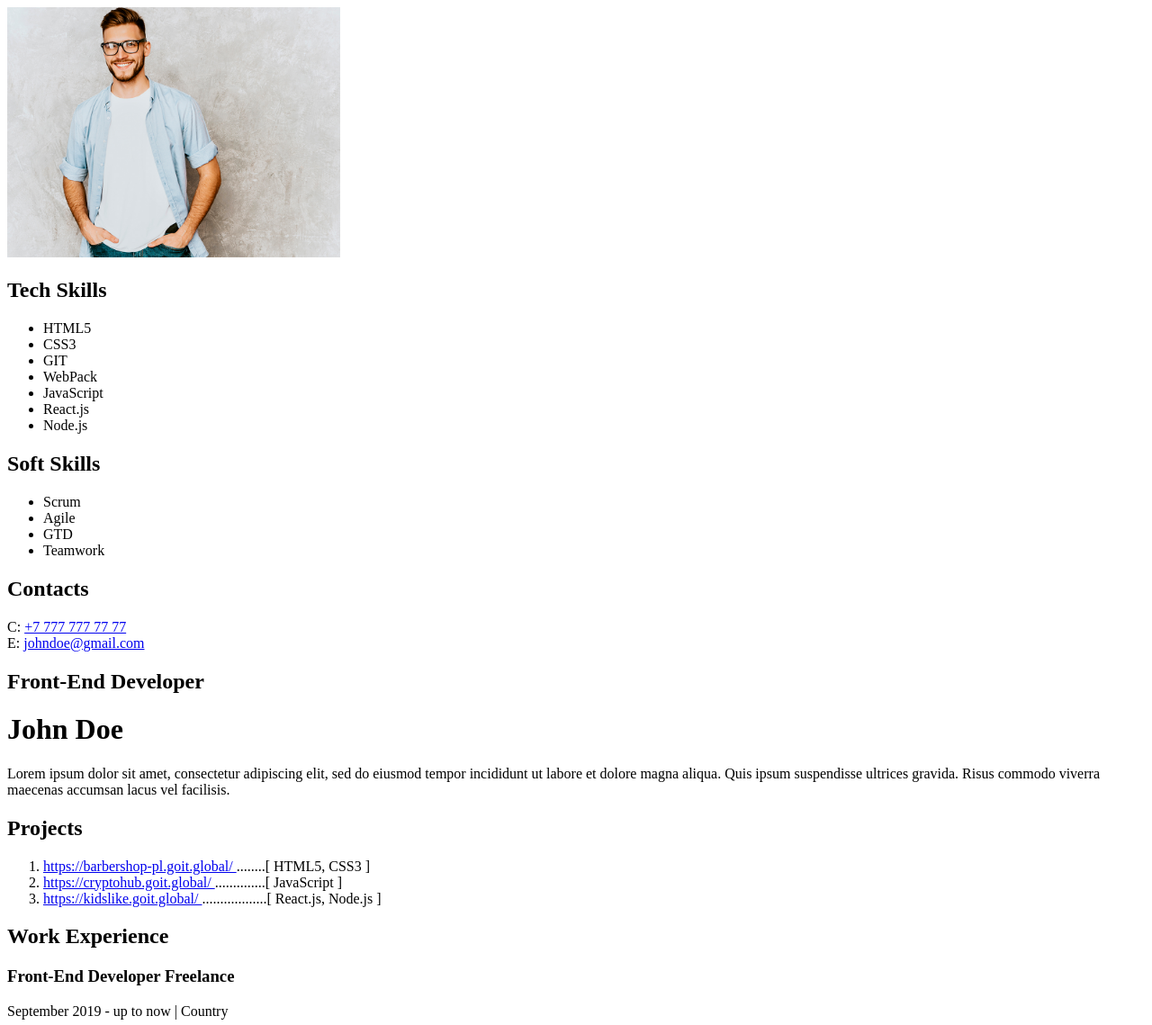
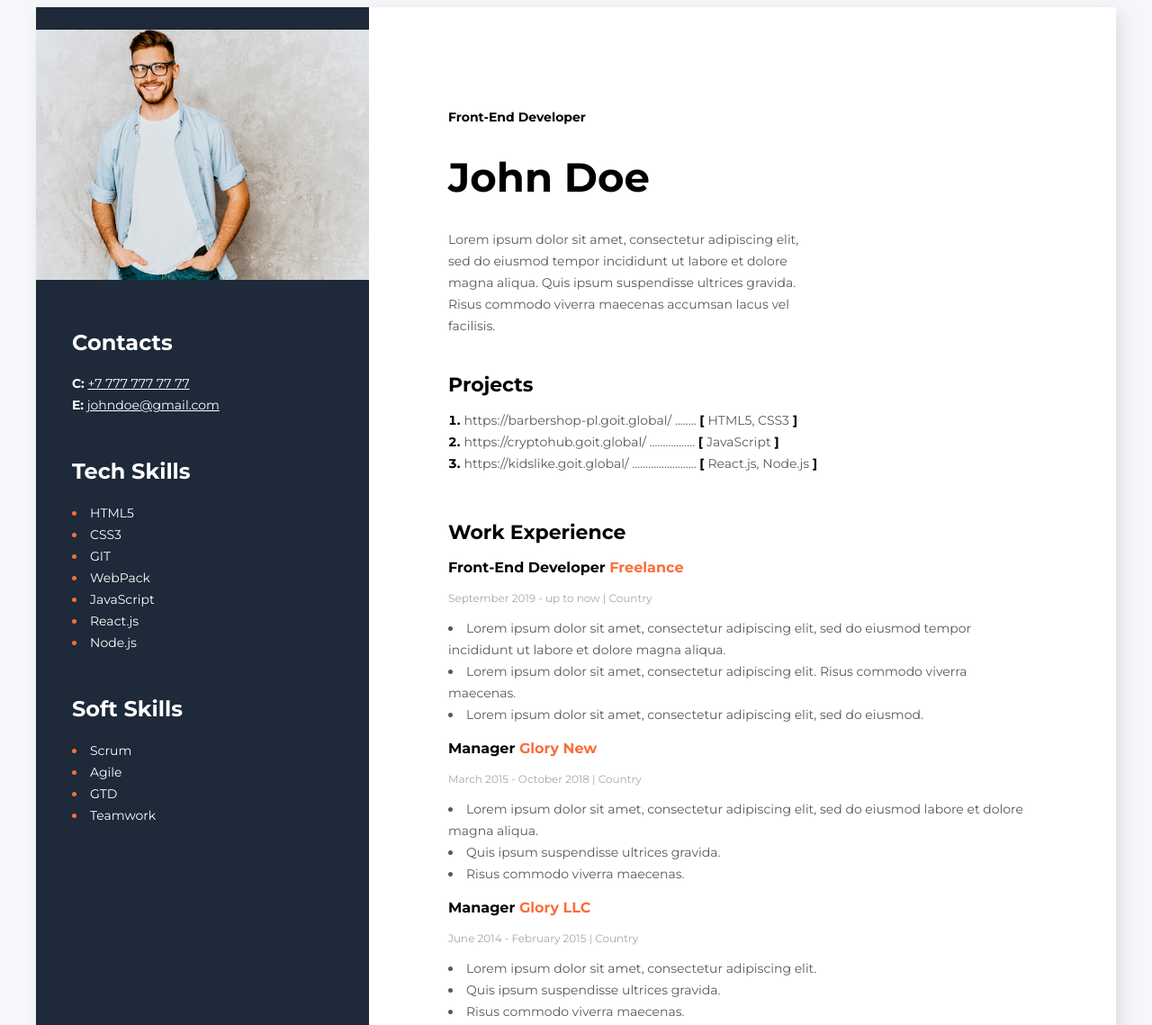
Before and after one commit to JeremiMK/CV-, a plain HTML site: page index.html in a window 1280 px wide. Shown: the top 1139 px of the page at 90% size. Drawn offline with Linux system fonts and the light colour scheme.

Commit message:
Add files via upload

```diff
--- a/index.html
+++ b/index.html
@@ -3,88 +3,60 @@
         <meta lang="pl">
         <meta name="viewport" content = "width-device-width, initial-scale-1.0">
         <title>Moje CV</title>
+
+        <link rel="preconnect" href="https://fonts.googleapis.com">
+        <link rel="preconnect" href="https://fonts.gstatic.com" crossorigin>
+        <link href="https://fonts.googleapis.com/css2?family=Montserrat:wght@400;700&display=swap" rel="stylesheet">
+
+        <link href="style.css" rel="stylesheet" />
     </head>
-    <body>
-        <aside>
-            <img src="photo.jpg" width="370" alt="Zdjęcie Johna Doe" />
-
-            <div>
-                <h2>Tech Skills</h2>
-
-                <ul>
-                    <li>HTML5</li>
-                    <li>CSS3</li>
-                    <li>GIT</li>
-                    <li>WebPack</li>
-                    <li>JavaScript</li>
-                    <li>React.js</li>
-                    <li>Node.js</li>
-                </ul>
-            </div>
-
-            <div>
-                <h2>Soft Skills</h2>
-
-                <ul>
-                    <li>Scrum</li>
-                    <li>Agile</li>
-                    <li>GTD</li>
-                    <li>Teamwork</li>
-                </ul>
-            </div>
-
-            <div>
-                <h2>Contacts</h2>
-
-                <p>
-                    C: <a href="+7 777 777 77 77">+7 777 777 77 77</a> <br />
-                    E: <a href="johndoe@gmail.com">johndoe@gmail.com</a>
-                </p>
-            </div>
-        </aside>
-
+    <body]>
+     <div class="wrapper">
         <main>
-            <div>
-                <h2>Front-End Developer</h2>
+            <div class="main-descprition">
+                <h2 class="job-title">Front-End Developer</h2>
 
                 <h1>John Doe</h1>
 
-                <p>
+                <p class="description">
                     Lorem ipsum dolor sit amet, consectetur adipiscing elit, sed do eiusmod tempor incididunt ut labore et dolore magna aliqua. Quis ipsum suspendisse ultrices gravida. Risus commodo viverra maecenas accumsan lacus vel facilisis.
                 </p>
             </div>
 
-            <div>
-                <h2>Projects</h2>
-                <ol>
+            <div class="projects">
+                <h2 class="header-primary">Projects</h2>
+                <ol class="list-primary">
                     <li>
-                        <a href="https://barbershop-pl.goit.global/">
-                                https://barbershop-pl.goit.global/
-                        </a>........[ HTML5, CSS3 ]
+                        <a class="list-primary-item" href="https://barbershop-pl.goit.global/"
+                        >https://barbershop-pl.goit.global/
+                        </a><span class="list-primary-item">........ </span>
+                        [ <span class="list-primary-item">HTML5, CSS3</span> ]
                     </li>
 
                     <li>
-                        <a href="https://cryptohub.goit.global/">
+                        <a class="list-primary-item" href="https://cryptohub.goit.global/">
                                 https://cryptohub.goit.global/
-                        </a>..............[ JavaScript ]
+                        </a><span class="list-primary-item">................. </span>
+                        [ <span class="list-primary-item">JavaScript</span> ]
                     </li>
 
                     <li>
-                        <a href="https://kidslike.goit.global/">
+                        <a class="list-primary-item" href="https://kidslike.goit.global/">
                                 https://kidslike.goit.global/
-                        </a>..................[ React.js, Node.js ]
+                        </a><span class="list-primary-item">........................ </span>
+                        [ <span class="list-primary-item">React.js, Node.js</span> ]
                     </li>
                 </ol>
             </div>
 
             <div>
-                <h2>Work Experience</h2>
+                <h2 class="header-primary">Work Experience</h2>
 
-                <h3>Front-End Developer Freelance</h3>
+                <h3 class="job">Front-End Developer <span class="highlight">Freelance</span></h3>
 
-                <p>September 2019 - up to now   |   Country</p>
+                <p class="job-date">September 2019 - up to now   |   Country</p>
 
-                <ul>
+                <ul class="job-list">
                     <li>Lorem ipsum dolor sit amet, consectetur adipiscing elit, sed do eiusmod tempor incididunt ut labore et dolore magna aliqua.</li>
 
                     <li>Lorem ipsum dolor sit amet, consectetur adipiscing elit. Risus commodo viverra maecenas.</li>
@@ -94,11 +66,11 @@
             </div>
 
             <div>
-                <h3>Manager Glory New</h3>
+                <h3 class="job">Manager <span class="highlight">Glory New</span></h3>
 
-                <p>March 2015 - October 2018   |   Country</p>
+                <p class="job-date">March 2015 - October 2018   |   Country</p>
 
-                <ul>
+                <ul class="job-list">
                     <li>Lorem ipsum dolor sit amet, consectetur adipiscing elit, sed do eiusmod labore et dolore magna aliqua.</li>
 
                     <li>Quis ipsum suspendisse ultrices gravida.</li>
@@ -108,11 +80,11 @@
             </div>
 
             <div>
-                <h3>Manager Glory LLC</h3>
+                <h3 class="job">Manager <span class="highlight">Glory LLC</span></h3>
 
-                <p>June 2014 - February 2015   |   Country</p>
+                <p class="job-date">June 2014 - February 2015   |   Country</p>
 
-                <ul>
+                <ul class="job-list">
                     <li>Lorem ipsum dolor sit amet, consectetur adipiscing elit.</li>
 
                     <li>Quis ipsum suspendisse ultrices gravida.</li>
@@ -122,15 +94,61 @@
             </div>
 
             <div>
-                <h2>Education</h2>
+                <h2 class="header-primary">Education</h2>
 
-                <h3>National University</h3>
+                <h3 class="National-University">National University</h3>
 
-                <h4>Management</h4>
+                <h4 class="management">Management</h4>
 
-                <p>September 2009 - June 2014   |   Country</p>
+                <p class="job-date">September 2009 - June 2014   |   Country</p>
             </div>
         </main>
+
+        <aside>
+            <img class="cv-photo"
+             src="photo.jpg"
+             width="370"
+             alt="Zdjęcie Johna Doe" />
+
+            <div class="contact-block">
+                <h2 class="header-secondary">Contacts</h2>
+
+                <p class="contact-links">
+
+                    <span class="bold">C:</span>
+                    <a class="contact-links" href="+7 777 777 77 77">+7 777 777 77 77</a> <br />
+
+                    <span class="bold">E:</span>
+                    <a class="contact-links" href="johndoe@gmail.com">johndoe@gmail.com</a>
+                </p>
+            </div>
+
+            <div class="tech-skills-block">
+                <h2 class="header-secondary">Tech Skills</h2>
+
+                <ul class="list-secondary">
+                    <li><span class="list-secondary-item">HTML5</span></li>
+                    <li><span class="list-secondary-item">CSS3</span></li>
+                    <li><span class="list-secondary-item">GIT</span></li>
+                    <li><span class="list-secondary-item">WebPack</span></li>
+                    <li><span class="list-secondary-item">JavaScript</span></li>
+                    <li><span class="list-secondary-item">React.js</span></li>
+                    <li><span class="list-secondary-item">Node.js</span></li>
+                </ul>
+            </div>
+
+            <div class="soft-skills-block">
+                <h2 class="header-secondary">Soft Skills</h2>
+
+                <ul class="list-secondary">
+                    <li><span class="list-secondary-item">Scrum</span></li>
+                    <li><span class="list-secondary-item">Agile</span></li>
+                    <li><span class="list-secondary-item">GTD</span></li>
+                    <li><span class="list-secondary-item">Teamwork</span></li>
+                </ul>
+            </div>
+        </aside>
+     </div>
     </body>
 
 </html>
--- /dev/null
+++ b/style.css
@@ -0,0 +1,167 @@
+body {
+  font-family: "Montserrat", sans-serif;
+  background: #f5f7fa;
+}
+
+.wrapper {
+  display: flex;
+  flex-direction: row-reverse;
+  justify-content: center;
+  width: 1200px;
+  margin: 0 auto;
+  background: white;
+  box-shadow: 6px 6px 20px rgba(0, 0, 0, 0.1);
+}
+
+aside {
+  width: 370px;
+  background: #1e2939;
+}
+
+.cv-photo {
+  margin-top: 25px;
+}
+
+.header-secondary {
+  color: white;
+}
+
+.contact-links {
+  color: white;
+  font-size: 14px;
+  line-height: 24px;
+}
+
+.bold {
+  font-weight: 700;
+}
+
+.list-secondary {
+  color: #fb6d3a;
+  margin-left: 0px;
+  padding-left: 0px;
+  font-size: 14px;
+  line-height: 24px;
+  list-style-position: inside;
+}
+
+.list-secondary-item {
+  color: white;
+}
+
+.contact-block {
+  margin-top: 51px;
+  margin-left: 40px;
+}
+
+.tech-skills-block {
+  margin-top: 47px;
+  margin-left: 40px;
+}
+
+.soft-skills-block {
+  margin-top: 47px;
+  margin-left: 40px;
+}
+
+main {
+  padding-left: 88px;
+  padding-top: 102px;
+  padding-bottom: 102px;
+  padding-right: 88px;
+}
+
+.main-descprition {
+  width: 400px;
+  margin-bottom: 40px;
+}
+
+.job-title {
+  font-weight: 700px;
+  font-size: 14px;
+  line-height: 17px;
+}
+
+h1 {
+  font-weight: 700px;
+  font-size: 45px;
+  line-height: 55px;
+}
+
+.description {
+  font-weight: 400px;
+  font-size: 14px;
+  line-height: 24px;
+  color: #595959;
+}
+
+.projects {
+  width: 485px;
+  margin-bottom: 51px;
+}
+
+.list-primary {
+  font-weight: 700;
+  font-size: 14px;
+  line-height: 24px;
+  color: black;
+  padding-left: 0;
+  list-style-position: inside;
+}
+
+.list-primary-item {
+  font-weight: 400;
+  font-size: 14px;
+  line-height: 24px;
+  color: #595959;
+  text-decoration: none;
+}
+
+.header-primary {
+  font-weight: 700px;
+  font-size: 22px;
+  line-height: 27px;
+  margin-bottom: 12px;
+}
+
+.job {
+  font-weight: 700px;
+  font-size: 16px;
+  line-height: 20px;
+}
+
+.highlight {
+  color: #fb6d3a;
+}
+
+.job-date {
+  font-weight: 400px;
+  font-size: 12px;
+  line-height: 15px;
+  color: #a8a8a8;
+}
+
+.job-list {
+  font-weight: 400;
+  font-size: 14px;
+  line-height: 24px;
+  color: #595959;
+  padding-left: 0px;
+  list-style-position: inside;
+}
+
+.National-University {
+  font-weight: 700px;
+  font-size: 16px;
+  line-height: 20px;
+  margin-top: 0px;
+  margin-bottom: 12px;
+  color: #fb6d3a;
+}
+
+.management {
+  font-weight: 700;
+  font-size: 14px;
+  line-height: 17px;
+  margin-top: 12px;
+}
```
